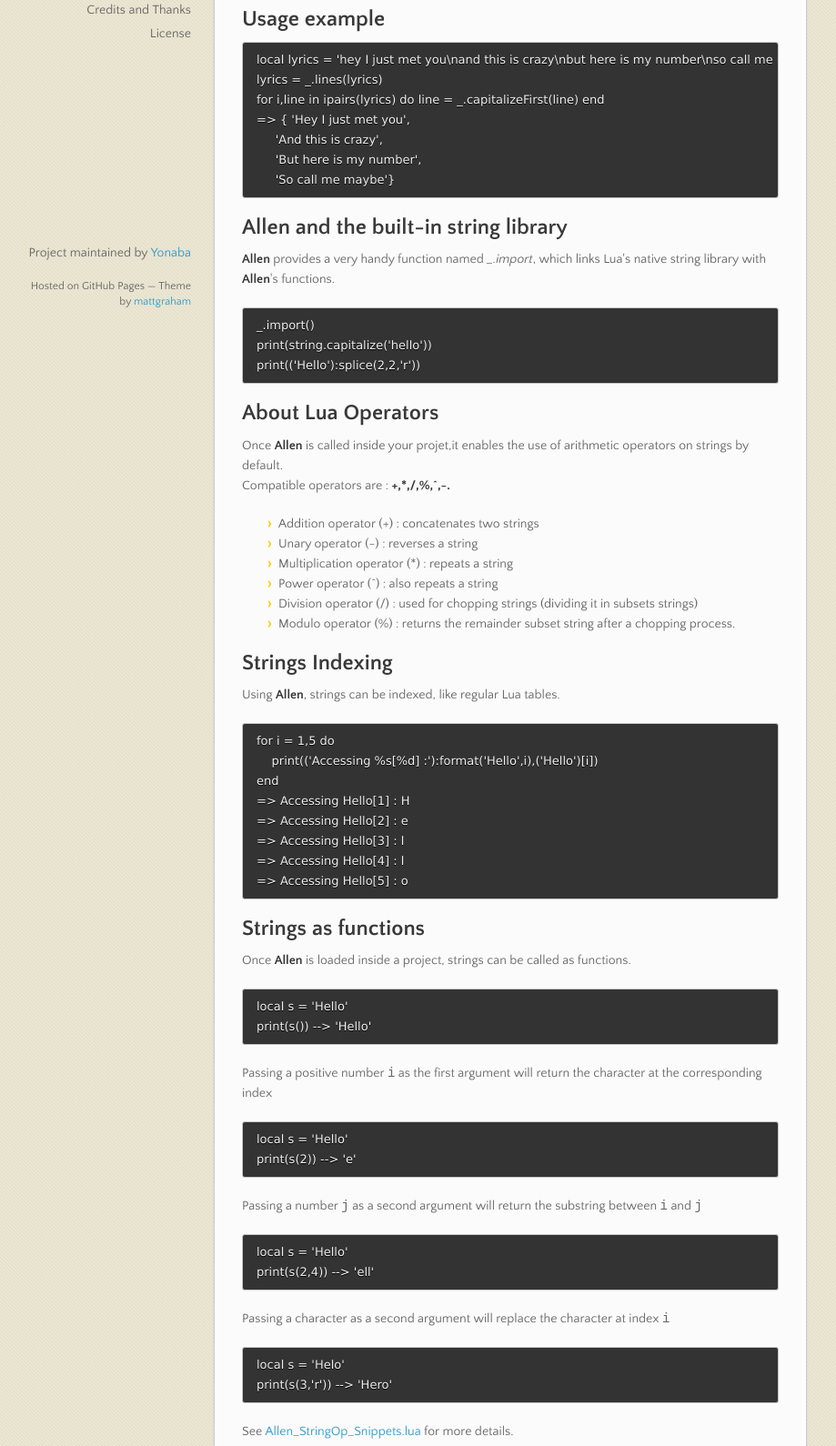
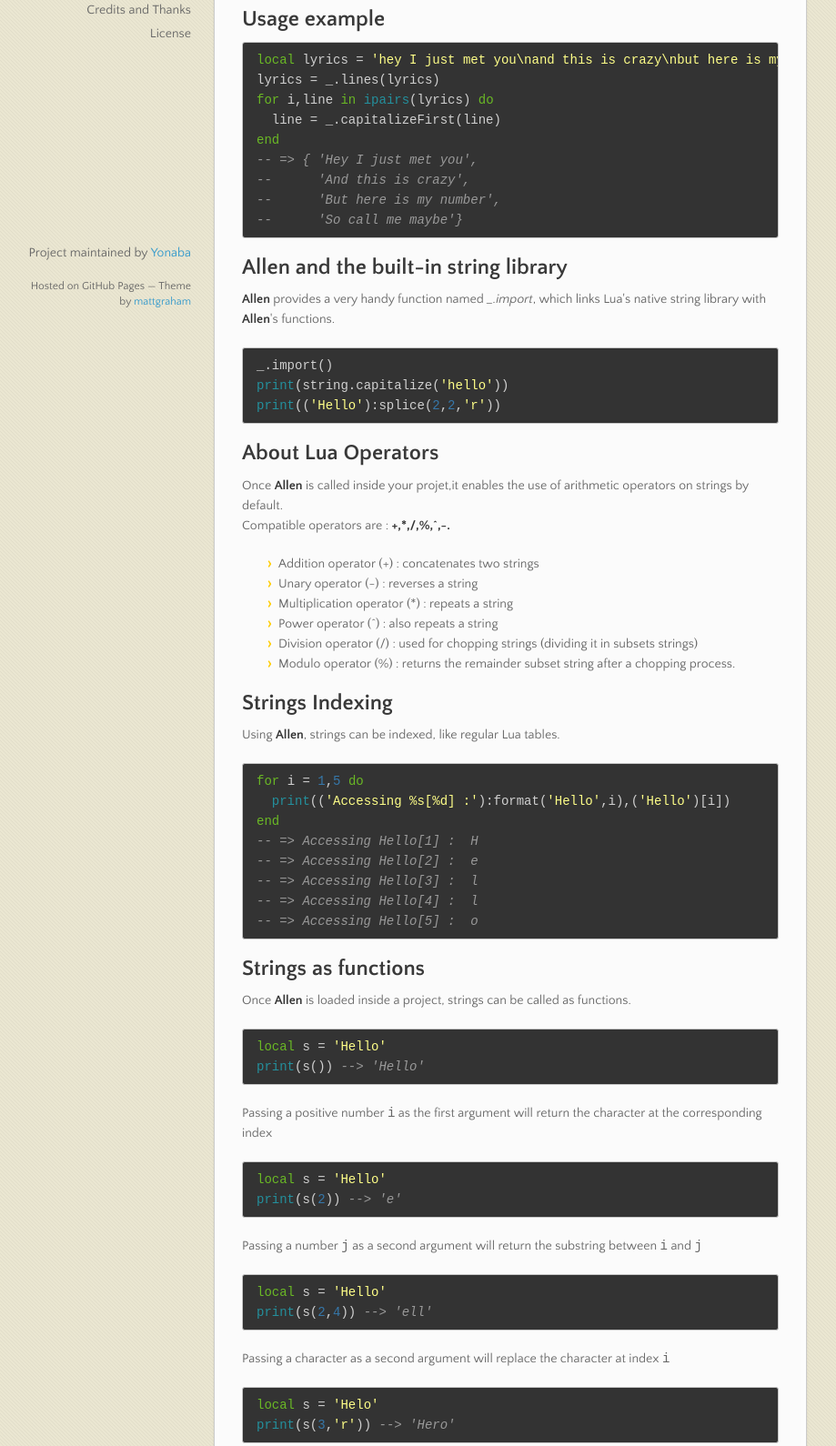
Before and after one commit to Yonaba/Allen, a plain HTML site: page index.html in a window 1280 px wide. Shown: the part 420-2010 px from the top of the page at 91% size, without its empty margins (80-999 px from the left). Drawn offline with nearby package versions, Linux system fonts and the light colour scheme.

Commit message:
Create gh-pages branch via GitHub

```diff
--- a/index.html
+++ b/index.html
@@ -50,23 +50,25 @@ It will return a table containing a set of functions.</p>
 
 <h2>Usage example</h2>
 
-<pre><code>local lyrics = 'hey I just met you\nand this is crazy\nbut here is my number\nso call me maybe'
-lyrics = _.lines(lyrics)
-for i,line in ipairs(lyrics) do line = _.capitalizeFirst(line) end
-=&gt; { 'Hey I just met you',
-     'And this is crazy',
-     'But here is my number',
-     'So call me maybe'}
-</code></pre>
+<div class="highlight"><pre><span class="kd">local</span> <span class="n">lyrics</span> <span class="o">=</span> <span class="s1">'</span><span class="s">hey I just met you</span><span class="se">\n</span><span class="s">and this is crazy</span><span class="se">\n</span><span class="s">but here is my number</span><span class="se">\n</span><span class="s">so call me maybe'</span>
+<span class="n">lyrics</span> <span class="o">=</span> <span class="n">_</span><span class="p">.</span><span class="n">lines</span><span class="p">(</span><span class="n">lyrics</span><span class="p">)</span>
+<span class="k">for</span> <span class="n">i</span><span class="p">,</span><span class="n">line</span> <span class="k">in</span> <span class="nb">ipairs</span><span class="p">(</span><span class="n">lyrics</span><span class="p">)</span> <span class="k">do</span>
+  <span class="n">line</span> <span class="o">=</span> <span class="n">_</span><span class="p">.</span><span class="n">capitalizeFirst</span><span class="p">(</span><span class="n">line</span><span class="p">)</span>
+<span class="k">end</span>
+<span class="c1">-- =&gt; { 'Hey I just met you',</span>
+<span class="c1">--      'And this is crazy',</span>
+<span class="c1">--      'But here is my number',</span>
+<span class="c1">--      'So call me maybe'}</span>
+</pre></div>
 
 <h2>Allen and the built-in string library</h2>
 
 <p><strong>Allen</strong> provides a very handy function named <em>_.import</em>, which links Lua's native string library with <strong>Allen</strong>'s functions.</p>
 
-<pre><code>_.import()
-print(string.capitalize('hello'))
-print(('Hello'):splice(2,2,'r'))
-</code></pre>
+<div class="highlight"><pre><span class="n">_</span><span class="p">.</span><span class="n">import</span><span class="p">()</span>
+<span class="nb">print</span><span class="p">(</span><span class="n">string</span><span class="p">.</span><span class="n">capitalize</span><span class="p">(</span><span class="s1">'</span><span class="s">hello'</span><span class="p">))</span>
+<span class="nb">print</span><span class="p">((</span><span class="s1">'</span><span class="s">Hello'</span><span class="p">):</span><span class="n">splice</span><span class="p">(</span><span class="mi">2</span><span class="p">,</span><span class="mi">2</span><span class="p">,</span><span class="s1">'</span><span class="s">r'</span><span class="p">))</span>
+</pre></div>
 
 <h2>About Lua Operators</h2>
 
@@ -84,41 +86,41 @@ Compatible operators are : <strong>+,*,/,%,^,-.</strong></p>
 
 <p>Using <strong>Allen</strong>, strings can be indexed, like regular Lua tables.</p>
 
-<pre><code>for i = 1,5 do
-    print(('Accessing %s[%d] :'):format('Hello',i),('Hello')[i])
-end
-=&gt; Accessing Hello[1] : H
-=&gt; Accessing Hello[2] : e
-=&gt; Accessing Hello[3] : l
-=&gt; Accessing Hello[4] : l
-=&gt; Accessing Hello[5] : o
-</code></pre>
+<div class="highlight"><pre><span class="k">for</span> <span class="n">i</span> <span class="o">=</span> <span class="mi">1</span><span class="p">,</span><span class="mi">5</span> <span class="k">do</span>
+  <span class="nb">print</span><span class="p">((</span><span class="s1">'</span><span class="s">Accessing %s[%d] :'</span><span class="p">):</span><span class="n">format</span><span class="p">(</span><span class="s1">'</span><span class="s">Hello'</span><span class="p">,</span><span class="n">i</span><span class="p">),(</span><span class="s1">'</span><span class="s">Hello'</span><span class="p">)[</span><span class="n">i</span><span class="p">])</span>
+<span class="k">end</span>
+<span class="c1">-- =&gt; Accessing Hello[1] :  H</span>
+<span class="c1">-- =&gt; Accessing Hello[2] :  e</span>
+<span class="c1">-- =&gt; Accessing Hello[3] :  l</span>
+<span class="c1">-- =&gt; Accessing Hello[4] :  l</span>
+<span class="c1">-- =&gt; Accessing Hello[5] :  o</span>
+</pre></div>
 
 <h2>Strings as functions</h2>
 
 <p>Once <strong>Allen</strong> is loaded inside a project, strings can be called as functions.</p>
 
-<pre><code>local s = 'Hello'
-print(s()) --&gt; 'Hello'
-</code></pre>
+<div class="highlight"><pre><span class="kd">local</span> <span class="n">s</span> <span class="o">=</span> <span class="s1">'</span><span class="s">Hello'</span>
+<span class="nb">print</span><span class="p">(</span><span class="n">s</span><span class="p">())</span> <span class="c1">--&gt; 'Hello'</span>
+</pre></div>
 
 <p>Passing a positive number <tt>i</tt> as the first argument will return the character at the corresponding index</p>
 
-<pre><code>local s = 'Hello'
-print(s(2)) --&gt; 'e'
-</code></pre>
+<div class="highlight"><pre><span class="kd">local</span> <span class="n">s</span> <span class="o">=</span> <span class="s1">'</span><span class="s">Hello'</span>
+<span class="nb">print</span><span class="p">(</span><span class="n">s</span><span class="p">(</span><span class="mi">2</span><span class="p">))</span> <span class="c1">--&gt; 'e'</span>
+</pre></div>
 
 <p>Passing a number <tt>j</tt> as a second argument will return the substring between <tt>i</tt> and <tt>j</tt></p>
 
-<pre><code>local s = 'Hello'
-print(s(2,4)) --&gt; 'ell'
-</code></pre>
+<div class="highlight"><pre><span class="kd">local</span> <span class="n">s</span> <span class="o">=</span> <span class="s1">'</span><span class="s">Hello'</span>
+<span class="nb">print</span><span class="p">(</span><span class="n">s</span><span class="p">(</span><span class="mi">2</span><span class="p">,</span><span class="mi">4</span><span class="p">))</span> <span class="c1">--&gt; 'ell'</span>
+</pre></div>
 
 <p>Passing a character as a second argument will replace the character at index <tt>i</tt></p>
 
-<pre><code>local s = 'Helo'
-print(s(3,'r')) --&gt; 'Hero'
-</code></pre>
+<div class="highlight"><pre><span class="kd">local</span> <span class="n">s</span> <span class="o">=</span> <span class="s1">'</span><span class="s">Helo'</span>
+<span class="nb">print</span><span class="p">(</span><span class="n">s</span><span class="p">(</span><span class="mi">3</span><span class="p">,</span><span class="s1">'</span><span class="s">r'</span><span class="p">))</span> <span class="c1">--&gt; 'Hero'</span>
+</pre></div>
 
 <p>See <a href="https://github.com/Yonaba/Allen/blob/master/Allen_StringOp_Snippets.lua">Allen_StringOp_Snippets.lua</a> for more details.</p>
 
@@ -137,25 +139,24 @@ Some usage examples can be found here : <a href="https://github.com/Yonaba/Allen
 <p>This work is under <a href="http://www.opensource.org/licenses/mit-license.php">MIT-LICENSE</a><br>
 Copyright (c) 2012 Roland Yonaba</p>
 
-<pre><code>Permission is hereby granted, free of charge, to any person obtaining a
+<p>Permission is hereby granted, free of charge, to any person obtaining a
 copy of this software and associated documentation files (the
 "Software"), to deal in the Software without restriction, including
 without limitation the rights to use, copy, modify, merge, publish,
 distribute, sublicense, and/or sell copies of the Software, and to
 permit persons to whom the Software is furnished to do so, subject to
-the following conditions:
+the following conditions:</p>
 
-The above copyright notice and this permission notice shall be included
-in all copies or substantial portions of the Software.
+<p>The above copyright notice and this permission notice shall be included
+in all copies or substantial portions of the Software.</p>
 
-THE SOFTWARE IS PROVIDED "AS IS", WITHOUT WARRANTY OF ANY KIND, EXPRESS
+<p>THE SOFTWARE IS PROVIDED "AS IS", WITHOUT WARRANTY OF ANY KIND, EXPRESS
 OR IMPLIED, INCLUDING BUT NOT LIMITED TO THE WARRANTIES OF
 MERCHANTABILITY, FITNESS FOR A PARTICULAR PURPOSE AND NONINFRINGEMENT.
 IN NO EVENT SHALL THE AUTHORS OR COPYRIGHT HOLDERS BE LIABLE FOR ANY
 CLAIM, DAMAGES OR OTHER LIABILITY, WHETHER IN AN ACTION OF CONTRACT,
 TORT OR OTHERWISE, ARISING FROM, OUT OF OR IN CONNECTION WITH THE
-SOFTWARE OR THE USE OR OTHER DEALINGS IN THE SOFTWARE.
-</code></pre>
+SOFTWARE OR THE USE OR OTHER DEALINGS IN THE SOFTWARE.</p>
       </section>
       <footer>
         <p>Project maintained by <a href="https://github.com/Yonaba">Yonaba</a></p>
```
Also changed, not shown: params.json (+1 -1 lines).
